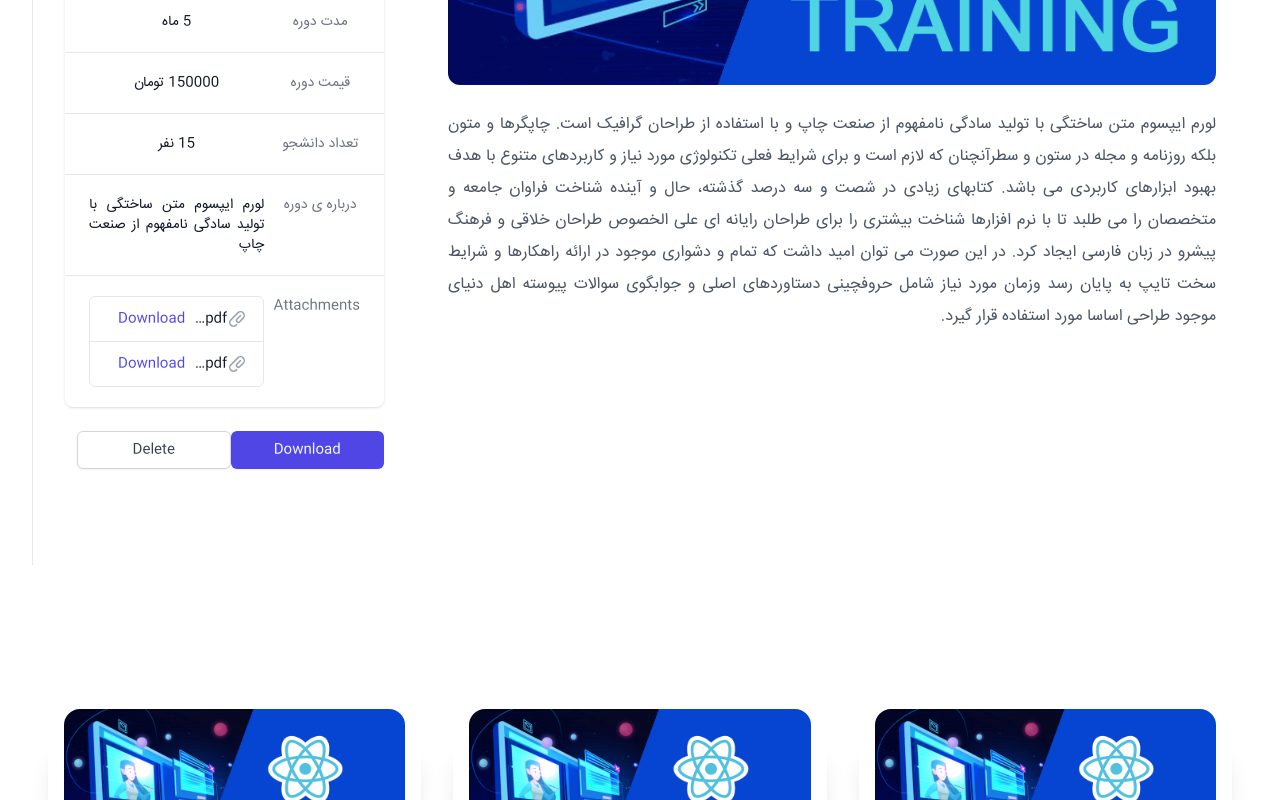
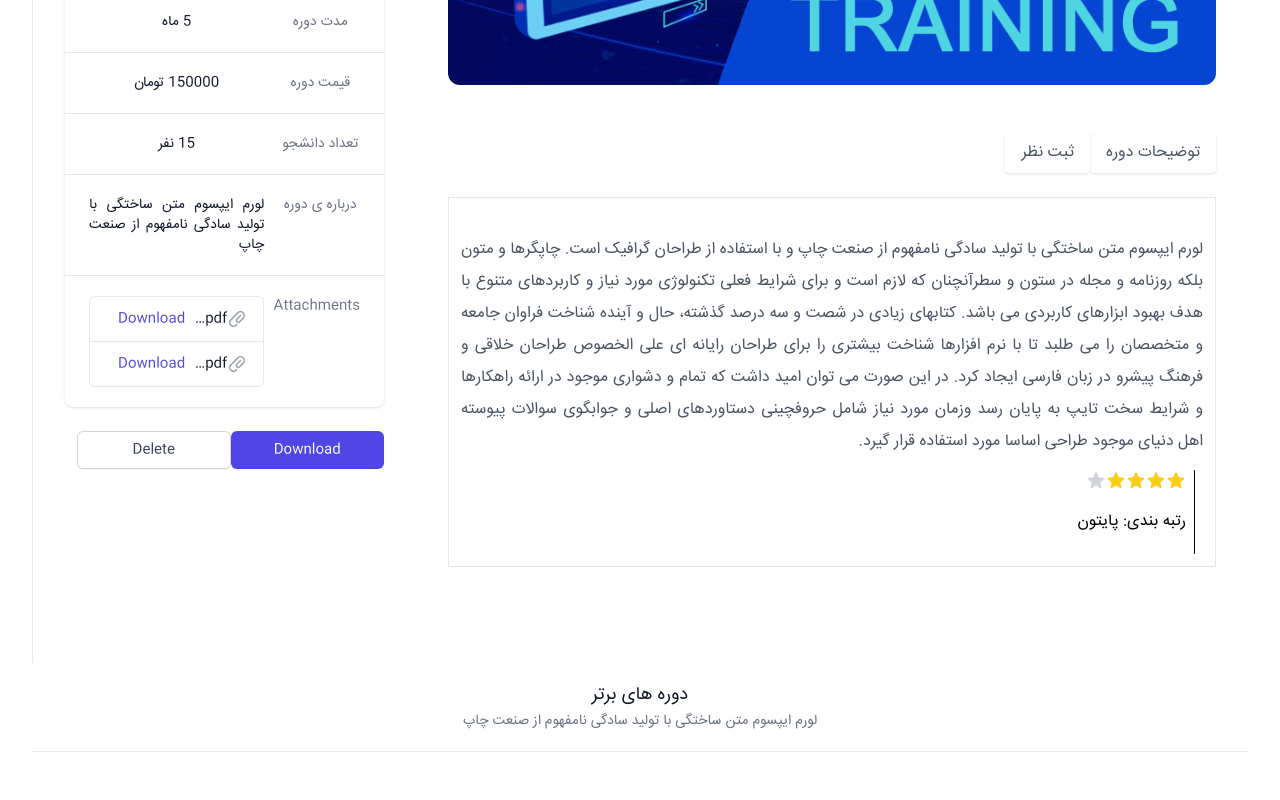
Before and after one commit to academy-react/TechArt, a React (Vite) app: page / in a window 1280 px wide. Shown: the part 440-1240 px from the top of the page. Built offline with nearby package versions, Linux system fonts and the light colour scheme.

Commit message:
coursedetail ui upgrated

```diff
--- a/src/components/CourseDetailContent/CourseDetailContent.jsx
+++ b/src/components/CourseDetailContent/CourseDetailContent.jsx
@@ -30,6 +30,7 @@ import {
 
 import { CourseTeacher } from "./CourseDetailSidebar/CourseTeachr";
 import PricingCards from "./CourseDetailSidebar/CoursePrice";
+import TabsComponent from "../common/customElements/customTab";
 
 const navigation = [
   { name: "Home", href: "#", icon: HomeIcon, current: false },
@@ -186,20 +187,7 @@ export default function CourseDetailContent() {
                   <div className="rounded-xl overflow-hidden">
                     <img className="" src={image} alt="" />
                   </div>
-                  <p className="mt-6  text-md leading-8 text-gray-600 text-justify">
-                    لورم ایپسوم متن ساختگی با تولید سادگی نامفهوم از صنعت چاپ و
-                    با استفاده از طراحان گرافیک است. چاپگرها و متون بلکه روزنامه
-                    و مجله در ستون و سطرآنچنان که لازم است و برای شرایط فعلی
-                    تکنولوژی مورد نیاز و کاربردهای متنوع با هدف بهبود ابزارهای
-                    کاربردی می باشد. کتابهای زیادی در شصت و سه درصد گذشته، حال و
-                    آینده شناخت فراوان جامعه و متخصصان را می طلبد تا با نرم
-                    افزارها شناخت بیشتری را برای طراحان رایانه ای علی الخصوص
-                    طراحان خلاقی و فرهنگ پیشرو در زبان فارسی ایجاد کرد. در این
-                    صورت می توان امید داشت که تمام و دشواری موجود در ارائه
-                    راهکارها و شرایط سخت تایپ به پایان رسد وزمان مورد نیاز شامل
-                    حروفچینی دستاوردهای اصلی و جوابگوی سوالات پیوسته اهل دنیای
-                    موجود طراحی اساسا مورد استفاده قرار گیرد.
-                  </p>
+                  <TabsComponent />
                 </div>
 
                 {/* Gallery */}
--- a/src/components/CourseDetailContent/CourseUlike.jsx
+++ b/src/components/CourseDetailContent/CourseUlike.jsx
@@ -23,6 +23,15 @@ const CourseUlike = () => {
     },
   ];
   return (
+    <>
+      <div className="border-b border-gray-200 bg-white px-4 py-5 sm:px-6">
+        <h3 className="text-lg font-bold leading-6 text-gray-900">
+          دوره های برتر
+        </h3>
+        <p className="mt-1 text-sm text-gray-500">
+          لورم ایپسوم متن ساختگی با تولید سادگی نامفهوم از صنعت چاپ
+        </p>
+      </div>
       <div className="w-full py-[10rem] px-4 bg-white">
         <div className="max-w-[1240px] mx-auto grid md:grid-cols-3 gap-8">
           {cardData.map((card, index) => (
@@ -43,7 +52,9 @@ const CourseUlike = () => {
                 {card.features.map((feature, index) => (
                   <p
                     key={index}
-                  className={`py-2 border-b mx-8 ${index === 0 ? "mt-8" : ""}`}
+                    className={`py-2 border-b mx-8 ${
+                      index === 0 ? "mt-8" : ""
+                    }`}
                   >
                     {feature}
                   </p>
@@ -58,6 +69,7 @@ const CourseUlike = () => {
           ))}
         </div>
       </div>
+    </>
   );
 };
 
--- /dev/null
+++ b/src/components/common/customElements/Rate.jsx
@@ -0,0 +1,42 @@
+import { StarIcon } from "@heroicons/react/20/solid";
+
+const reviews = {
+  average: 4,
+  totalCount: 1624,
+
+  // More reviews...
+};
+
+function classNames(...classes) {
+  return classes.filter(Boolean).join(" ");
+}
+
+export default function Rate() {
+  return (
+    <div className="bg-white ">
+      <div className="lg:col-span-4 ">
+        <div className=" pr-2 mt-3 flex items-center">
+          <div>
+            <div className="flex items-center pr-2 border-black border-r">
+              {[0, 1, 2, 3, 4].map((rating) => (
+                <StarIcon
+                  key={rating}
+                  className={classNames(
+                    reviews.average > rating
+                      ? "text-yellow-400"
+                      : "text-gray-300",
+                    "flex-shrink-0 h-5 w-5"
+                  )}
+                  aria-hidden="true"
+                />
+              ))}
+            </div>
+            <div className="py-5 pr-2 border-black border-r ">
+              <p>رتبه بندی: پایتون</p>
+            </div>
+          </div>
+        </div>
+      </div>
+    </div>
+  );
+}
--- a/src/components/common/customElements/customTab.jsx
+++ b/src/components/common/customElements/customTab.jsx
@@ -1,4 +1,5 @@
 import { useState } from "react";
+import Rate from "./Rate";
 
 export default function TabsComponent() {
   const [openTab, setOpenTab] = useState(1);
@@ -6,17 +7,17 @@ export default function TabsComponent() {
   return (
     <div>
       <div className="container mx-auto mt-12">
-        <div className="flex flex-col items-center justify-center max-w-xl">
+        <div className="flex flex-col items-start justify-center  ">
           <ul className="flex space-x-2">
             <li>
               <a
                 href="#"
                 onClick={() => setOpenTab(1)}
                 className={` ${
-                  openTab === 1 ? "bg-purple-600 text-white" : ""
+                  openTab === 1 ? "bg-purple-600 text-blue" : ""
                 } inline-block px-4 py-2 text-gray-600 bg-white rounded shadow`}
               >
-                React Tabs 1
+                توضیحات دوره
               </a>
             </li>
             <li>
@@ -24,34 +25,33 @@ export default function TabsComponent() {
                 href="#"
                 onClick={() => setOpenTab(2)}
                 className={` ${
-                  openTab === 2 ? "bg-purple-600 text-white" : ""
+                  openTab === 2 ? "bg-purple-600 text-blue" : ""
                 } inline-block px-4 py-2 text-gray-600 bg-white rounded shadow`}
               >
-                React Tabs 2
-              </a>
-            </li>
-            <li>
-              <a
-                href="#"
-                onClick={() => setOpenTab(3)}
-                className={` ${
-                  openTab === 3 ? "bg-purple-600 text-white" : ""
-                } inline-block px-4 py-2 text-gray-600 bg-white rounded shadow`}
-              >
-                React Tabs 3
+                ثبت نظر
               </a>
             </li>
           </ul>
           <div className="p-3 mt-6 bg-white border">
             <div className={openTab === 1 ? "block" : "hidden"}>
               {" "}
-              React JS with Tailwind CSS Tab 1 Content show
+              <p className="mt-6  text-md leading-8 text-gray-600 text-justify">
+                لورم ایپسوم متن ساختگی با تولید سادگی نامفهوم از صنعت چاپ و با
+                استفاده از طراحان گرافیک است. چاپگرها و متون بلکه روزنامه و مجله
+                در ستون و سطرآنچنان که لازم است و برای شرایط فعلی تکنولوژی مورد
+                نیاز و کاربردهای متنوع با هدف بهبود ابزارهای کاربردی می باشد.
+                کتابهای زیادی در شصت و سه درصد گذشته، حال و آینده شناخت فراوان
+                جامعه و متخصصان را می طلبد تا با نرم افزارها شناخت بیشتری را
+                برای طراحان رایانه ای علی الخصوص طراحان خلاقی و فرهنگ پیشرو در
+                زبان فارسی ایجاد کرد. در این صورت می توان امید داشت که تمام و
+                دشواری موجود در ارائه راهکارها و شرایط سخت تایپ به پایان رسد
+                وزمان مورد نیاز شامل حروفچینی دستاوردهای اصلی و جوابگوی سوالات
+                پیوسته اهل دنیای موجود طراحی اساسا مورد استفاده قرار گیرد.
+              </p>
+              <Rate />
             </div>
             <div className={openTab === 2 ? "block" : "hidden"}>
-              React JS with Tailwind CSS Tab 2 Content show
-            </div>
-            <div className={openTab === 3 ? "block" : "hidden"}>
-              React JS with Tailwind CSS Tab 3 Content show
+              React JS formik
             </div>
           </div>
         </div>
--- /dev/null
+++ b/src/core/services/api/like.js
@@ -0,0 +1,27 @@
+import { setItem } from "../storage/storage";
+import Http from "../interceptor/interceptor";
+
+// main url of backend
+const MainUrl = process.env.REACT_APP_PUBLIC_PATH;
+
+const LikeCourse = async (obj, flag) => {
+  if (flag === 10) {
+    try {
+      const result = await Http.post(`${MainUrl}course/like`, obj);
+
+      return result.data;
+    } catch (error) {
+      return false;
+    }
+  } else if (flag === 20) {
+    try {
+      const result = await Http.post(`${MainUrl}course/dislike`, obj);
+
+      return result.data;
+    } catch (error) {
+      return false;
+    }
+  }
+};
+
+export { LikeCourse };
--- /dev/null
+++ b/src/core/services/interceptore/index.js
@@ -0,0 +1,31 @@
+import axios from "axios";
+import { getItem } from "../common/storage.services";
+
+const baseURL = import.meta.env.VITE_BASE_URL;
+
+const instance = axios.create({
+  baseURL: baseURL,
+});
+
+const onSuccess = (response) => {
+  return response.data;
+};
+
+const onError = (err) => {
+  console.log(err);
+
+  if (err.response.status >= 400 && err.response.status < 500) {
+    alert("Client error: " + err.response.status);
+  }
+
+  return Promise.reject(err);
+};
+
+instance.interceptors.response.use(onSuccess, onError);
+
+instance.interceptors.request.use((opt) => {
+  opt.headers["MessageTest"] = "Hello world!";
+  return opt;
+});
+
+export default instance;
```
Also changed, not shown: src/core/services/api/CourseDetail.js (added), src/core/services/api/TeacherInfo.js (added), 1 other file (tests, documents, lock files or other folders). Lines whose indentation alone changed are shown as unchanged.
